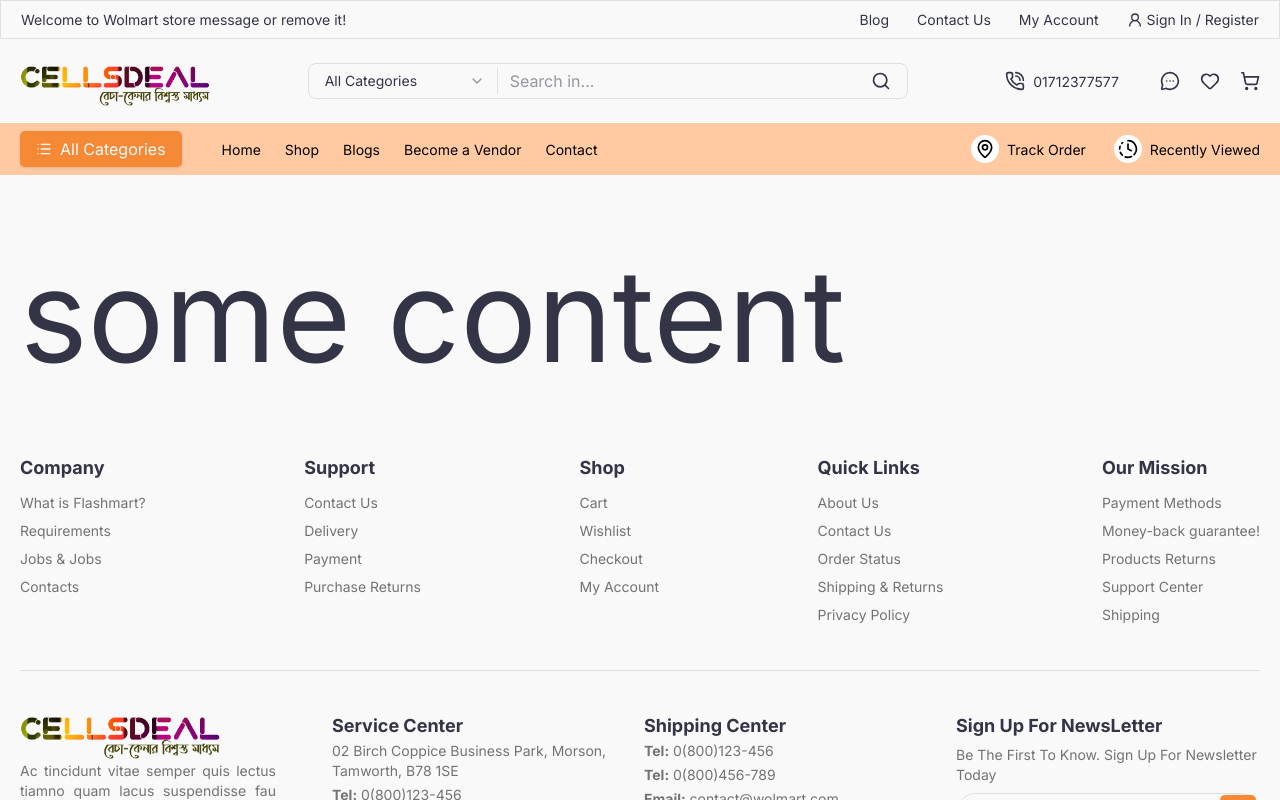
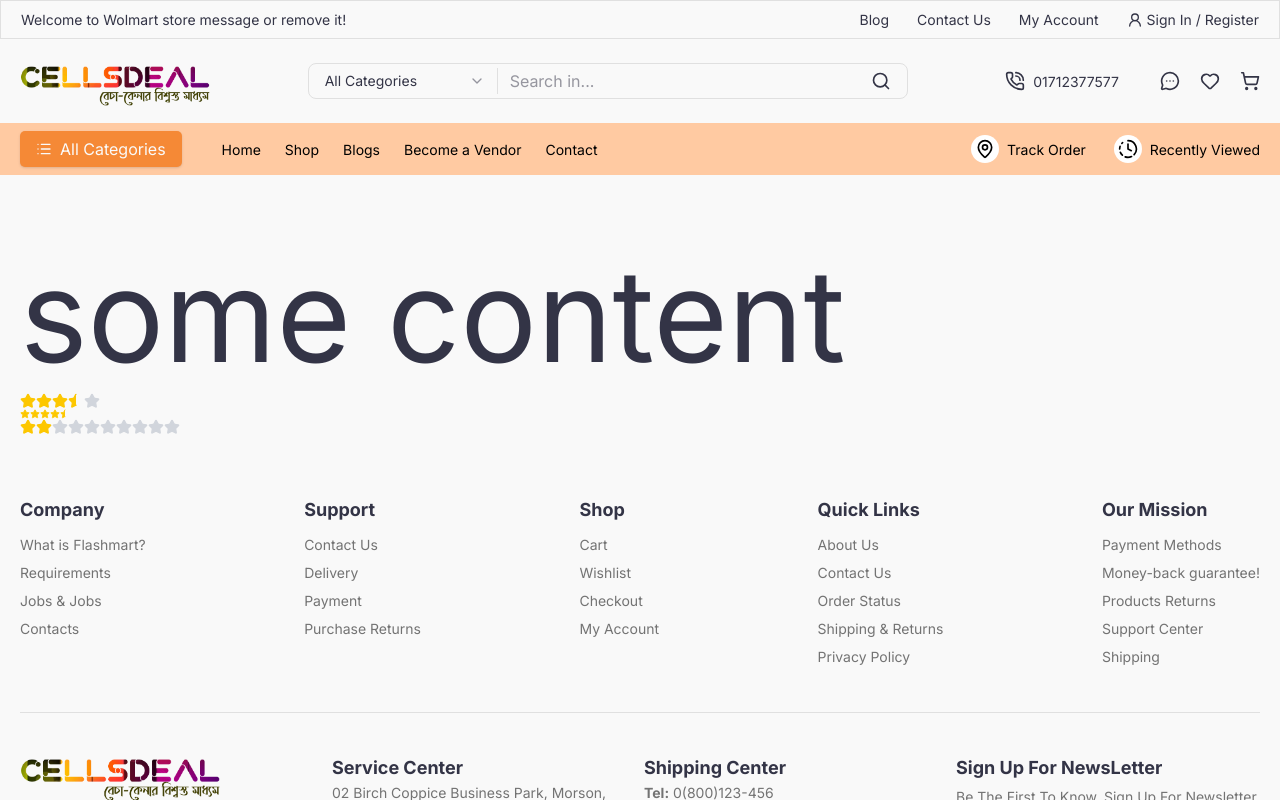
Before and after one commit to Webtricker/cellsdeal-front-end, a Next.js app: page /test in a window 1280 px wide. Shown: the top 800 px of the page. Built offline with nearby package versions, Linux system fonts and the light colour scheme.

Commit message:
added ratings

```diff
--- a/src/app/(public pages)/test/page.tsx
+++ b/src/app/(public pages)/test/page.tsx
@@ -1,20 +1,6 @@
 "use client"
 import Container from '@/sharedComponets/wrapper/Container';
-import TestSlide from './components/TestSlide';
-
-import React, { useRef, useState } from 'react';
-// Import Swiper React components
-import { Swiper, SwiperSlide } from 'swiper/react';
-
-// Import Swiper styles
-import 'swiper/css';
-import 'swiper/css/free-mode';
-import 'swiper/css/navigation';
-import 'swiper/css/thumbs';
-
-// import required modules
-import { FreeMode, Navigation, Thumbs } from 'swiper/modules';
-import Image from 'next/image';
+import Ratings from '@/sharedComponets/cards/Ratings';
 
 export default function TestPage() {
 
@@ -23,6 +9,10 @@ export default function TestPage() {
       <section className='section-speacing'>
         <Container>
           <h1>some content</h1>
+          <Ratings rating={3.5} />
+          <Ratings rating={4.8} size={10} />
+          <Ratings rating={2.3} max={10} />
+
         </Container>
       </section>
     </>
--- /dev/null
+++ b/src/sharedComponets/cards/Ratings.tsx
@@ -0,0 +1,42 @@
+import React from "react";
+import { Star, StarHalf } from "lucide-react";
+import { cn } from "@/lib/utils"; // if you use it in your project
+
+type RatingsProps = {
+  rating: number; // ex: 3.5
+  max?: number;   // default = 5
+  size?: number;  // optional: customize icon size
+};
+
+export default function Ratings({ rating, max = 5, size = 16 }: RatingsProps) {
+  return (
+    <div className="flex items-center">
+      {[...Array(max)].map((_, i) => {
+        const starValue = i + 1;
+        const isFull = rating >= starValue;
+        const isHalf = !isFull && rating >= starValue - 0.5;
+
+        return (
+          <span key={i}>
+            {isFull ? (
+              <Star
+                className={cn("text-yellow-400 fill-yellow-400")}
+                size={size}
+              />
+            ) : isHalf ? (
+              <StarHalf
+                className={cn("text-yellow-400 fill-yellow-400")}
+                size={size}
+              />
+            ) : (
+              <Star
+                className={cn("text-gray-300 fill-gray-300")}
+                size={size}
+              />
+            )}
+          </span>
+        );
+      })}
+    </div>
+  );
+}
--- /dev/null
+++ b/src/sharedComponets/cards/VendorCard.tsx
@@ -0,0 +1,36 @@
+import { Card } from '@/components/ui/card'
+import { cn } from '@/lib/utils';
+import Image from 'next/image';
+import React from 'react'
+
+export interface TVendorCardProps {
+    brand: string;
+    vendor: string;
+    vendor_id: string;
+    ratings: string;
+    products: { _id: string; img: string }[];
+    className?: string;
+}
+
+export default function VendorCard({
+    brand,
+    vendor,
+    vendor_id,
+    ratings,
+    products,
+    className = ""
+}: TVendorCardProps) {
+    return (
+        <Card
+            className={cn(
+                'group relative overflow-hidden p-2 border-border max-w-[280px] transition-shadow hover:shadow-lg',
+                className
+            )}
+        >
+            <div className="w-full max-w-[70px] h-full max-h-[70px]">
+                            <Image className='w-full h-full' src="https://d-themes.com/wordpress/wolmart/demo-28/wp-content/uploads/sites/49/2024/05/shop28-vendor-logo-2.jpg" width={70} height={70} alt="Brand Image" />
+            </div>
+
+        </Card>
+    )
+}
--- a/src/sharedComponets/modal/ProductDetailsModal.tsx
+++ b/src/sharedComponets/modal/ProductDetailsModal.tsx
@@ -204,9 +204,9 @@ export default function ProductDetailsModal() {
                             <div className="flex items-center gap-2">
                                 <h6 className='cd_fs-sm'>Quantity</h6>
                                 <div className="w-full flex items-center gap-2">
+                                    <Button onClick={() => updateQuantity("decrease")} className='cd_fs-md h-6 w-6 !rounded-full leading-[100%]'>-</Button>
+                                    <span>{quantity}</span>
                                     <Button onClick={() => updateQuantity("increase")} className='cd_fs-md h-6 w-6 !rounded-full leading-[100%]'>+</Button>
-                                    <span>{quantity}</span>
-                                    <Button onClick={() => updateQuantity("decrease")} className='cd_fs-md h-6 w-6 !rounded-full leading-[100%]'>-</Button>
                                 </div>
                             </div>
                             <Button className='flex items-center gap-3'>
```
